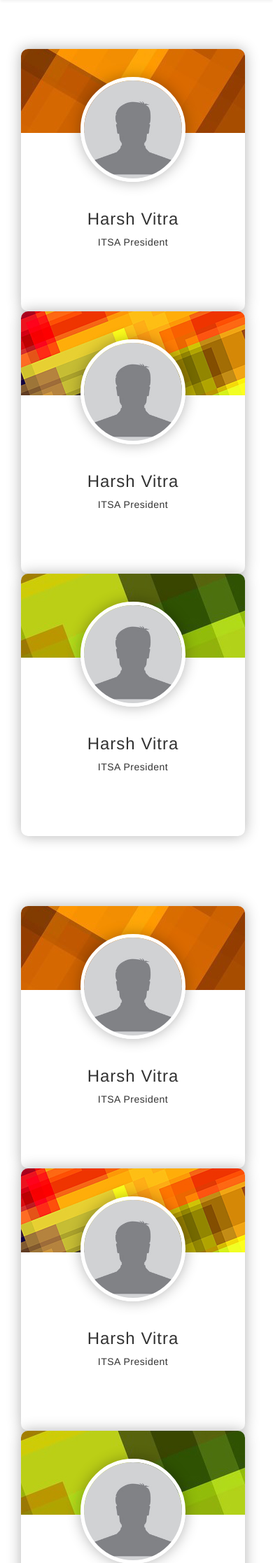
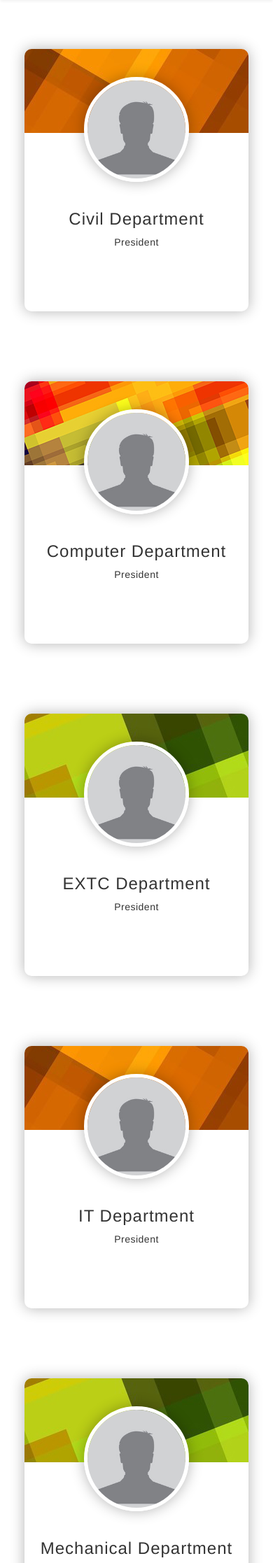
Before and after one commit to exaltapsit/site, a PHP site: page /about.php in a window 390 px wide. Shown: the part 80-2314 px from the top of the page at 70% size. Run offline with PHP 8.4, Linux system fonts and the light colour scheme; some libraries are stand-ins or nearby versions.

Commit message:
final about.php responsive code

```diff
--- a/ExaltSite/about.php
+++ b/ExaltSite/about.php
@@ -14,34 +14,7 @@
                 padding-bottom: 20px;
             }
         </style>
-        <style type="text/css">
-      		.propic {
-      			border-radius: 200px;
-      			box-shadow: 0 0 20px rgba(0,0,0,.3);
-      			border: 5px solid #fff;
-      			width:150px;
-      			height:150px;
-      			margin: 0 auto;
-      		}
 
-      		.profile{
-      			box-shadow: 0 0 20px rgba(0,0,0,.3);
-      			border-radius: 10px;
-      			height: 375px;
-      			width:320px;
-      			padding-top: 40px;
-      		}
-
-      		.icon{
-      			color: #e02b20;
-      			font-size: 20px;
-      		}
-
-      		.icon:hover{
-      			text-decoration: none;
-      		}
-
-      	</style>
         <link rel="stylesheet" href="css/bootstrap-theme.min.css">
 
         <!-- Latest compiled and minified CSS -->
@@ -58,6 +31,61 @@
             <script>window.html5 || document.write('<script src="js/vendor/html5shiv.js"><\/script>')</script>
         <![endif]-->
         <link rel="stylesheet" href="css/main.css">
+
+        <style type="text/css">
+
+      		.propic {
+      			border-radius: 200px;
+      			box-shadow: 0 0 20px rgba(0,0,0,.3);
+      			border: 5px solid #fff;
+      			width:150px;
+      			height:150px;
+      			margin: 0 auto;
+      		}
+
+      		.profile{
+      			box-shadow: 0 0 20px rgba(0,0,0,.3);
+      			border-radius: 10px;
+      			height: 375px;
+      			width:320px;
+      			padding-top: 40px;
+            margin-left:auto;
+            margin-right:auto;
+      		}
+
+      		.icon{
+      			color: #e02b20;
+      			font-size: 20px;
+      		}
+
+      		.icon:hover{
+      			text-decoration: none;
+      		}
+
+          .col-lg-4{
+            margin: 100px auto;
+          }
+
+          .col-lg-6{
+            margin: 0px auto 100px auto;
+          }
+
+          @media only screen and (max-width: 380px){
+
+            .profile{
+              width: 280px;
+              height: 350px;
+            }
+
+            h3{
+              font-size: 20px;
+            }
+
+          }
+
+      	</style>
+
+
     </head>
     <body>
       <nav class="navbar navbar-default navbar-fixed-top" role="navigation" style="min-height:80px">
@@ -76,7 +104,7 @@
           </div>
           <div id="navbar" class="navbar-collapse collapse">
             <ul class="nav navbar-nav">
-            <li><a href="#" style=" line-height: 50px;">Home</a></li>
+            <li><a href="index.php" style=" line-height: 50px;">Home</a></li>
             <li><a href="#" style=" line-height: 50px;">Gallery</a></li>
             <li><a href="about.php" style=" line-height: 50px;">About Us</a></li>
             <li><a href="#" style=" line-height: 50px;">Registrations</a></li>
@@ -88,54 +116,46 @@
 
 
     <div class="container">
-      <div class="row" style="margin: 100px auto">
+      <div class="row" >
         <div class="col-lg-4">
           <div class="profile text-center" style="background: url('img/pattern1.jpg') no-repeat;">
             <img class="propic" src="img/user_icon.jpg">
-            <h3 style="margin-top: 40px;letter-spacing: 1px;">Harsh Vitra <a class="fa fa-facebook icon" href="https://	facebook.com/harshvitra"></a></h3>
-            <p style="letter-spacing: 0.5px;">ITSA President</p>
+            <h3 style="margin-top: 40px;letter-spacing: 1px;">Civil Department<a class="fa fa-facebook icon" href="https://	facebook.com/harshvitra"></a></h3>
+            <p style="letter-spacing: 0.5px;">President</p>
           </div>
         </div>
         <div class="col-lg-4">
           <div class="profile text-center" style="background: url('img/pattern3.jpg') no-repeat;">
             <img class="propic" src="img/user_icon.jpg">
-            <h3 style="margin-top: 40px;letter-spacing: 1px;">Harsh Vitra <a class="fa fa-facebook icon" href="https://	facebook.com/harshvitra"></a></h3>
-            <p style="letter-spacing: 0.5px;">ITSA President</p>
+            <h3 style="margin-top: 40px;letter-spacing: 1px;">Computer Department<a class="fa fa-facebook icon" href="https://	facebook.com/harshvitra"></a></h3>
+            <p style="letter-spacing: 0.5px;">President</p>
           </div>
         </div>
         <div class="col-lg-4">
           <div class="profile text-center" style="background: url('img/pattern2.jpg') no-repeat;">
             <img class="propic" src="img/user_icon.jpg">
-            <h3 style="margin-top: 40px;letter-spacing: 1px;">Harsh Vitra <a class="fa fa-facebook icon" href="https://	facebook.com/harshvitra"></a></h3>
-            <p style="letter-spacing: 0.5px;">ITSA President</p>
+            <h3 style="margin-top: 40px;letter-spacing: 1px;">EXTC Department<a class="fa fa-facebook icon" href="https://	facebook.com/harshvitra"></a></h3>
+            <p style="letter-spacing: 0.5px;">President</p>
           </div>
         </div>
       </div>
-      <div class="row"  style="margin: 100px auto">
-        <div class="col-lg-4" style="margin-left: auto;margin-right: auto;">
+      <div class="row"  >
+        <div class="col-lg-6">
           <div class="profile text-center" style="background: url('img/pattern1.jpg') no-repeat;">
             <img class="propic" src="img/user_icon.jpg">
-            <h3 style="margin-top: 40px;letter-spacing: 1px;">Harsh Vitra <a class="fa fa-facebook icon" href="https://	facebook.com/harshvitra"></a></h3>
-            <p style="letter-spacing: 0.5px;">ITSA President</p>
+            <h3 style="margin-top: 40px;letter-spacing: 1px;">IT Department<a class="fa fa-facebook icon" href="https://	facebook.com/harshvitra"></a></h3>
+            <p style="letter-spacing: 0.5px;">President</p>
           </div>
         </div>
-        <div class="col-lg-4">
-          <div class="profile text-center" style="background: url('img/pattern3.jpg') no-repeat;">
-            <img class="propic" src="img/user_icon.jpg">
-            <h3 style="margin-top: 40px;letter-spacing: 1px;">Harsh Vitra <a class="fa fa-facebook icon" href="https://	facebook.com/harshvitra"></a></h3>
-            <p style="letter-spacing: 0.5px;">ITSA President</p>
-          </div>
-        </div>
-        <div class="col-lg-4">
+        <div class="col-lg-6">
           <div class="profile text-center" style="background: url('img/pattern2.jpg') no-repeat;">
             <img class="propic" src="img/user_icon.jpg">
-            <h3 style="margin-top: 40px;letter-spacing: 1px;">Harsh Vitra <a class="fa fa-facebook icon" href="https://	facebook.com/harshvitra"></a></h3>
-            <p style="letter-spacing: 0.5px;">ITSA President</p>
+            <h3 style="margin-top: 40px;letter-spacing: 1px;">Mechanical Department<a class="fa fa-facebook icon" href="https://	facebook.com/harshvitra"></a></h3>
+            <p style="letter-spacing: 0.5px;">President</p>
           </div>
         </div>
       </div>
     </div>
-
 
     <div class="container">
       <!-- Example row of columns -->
```
